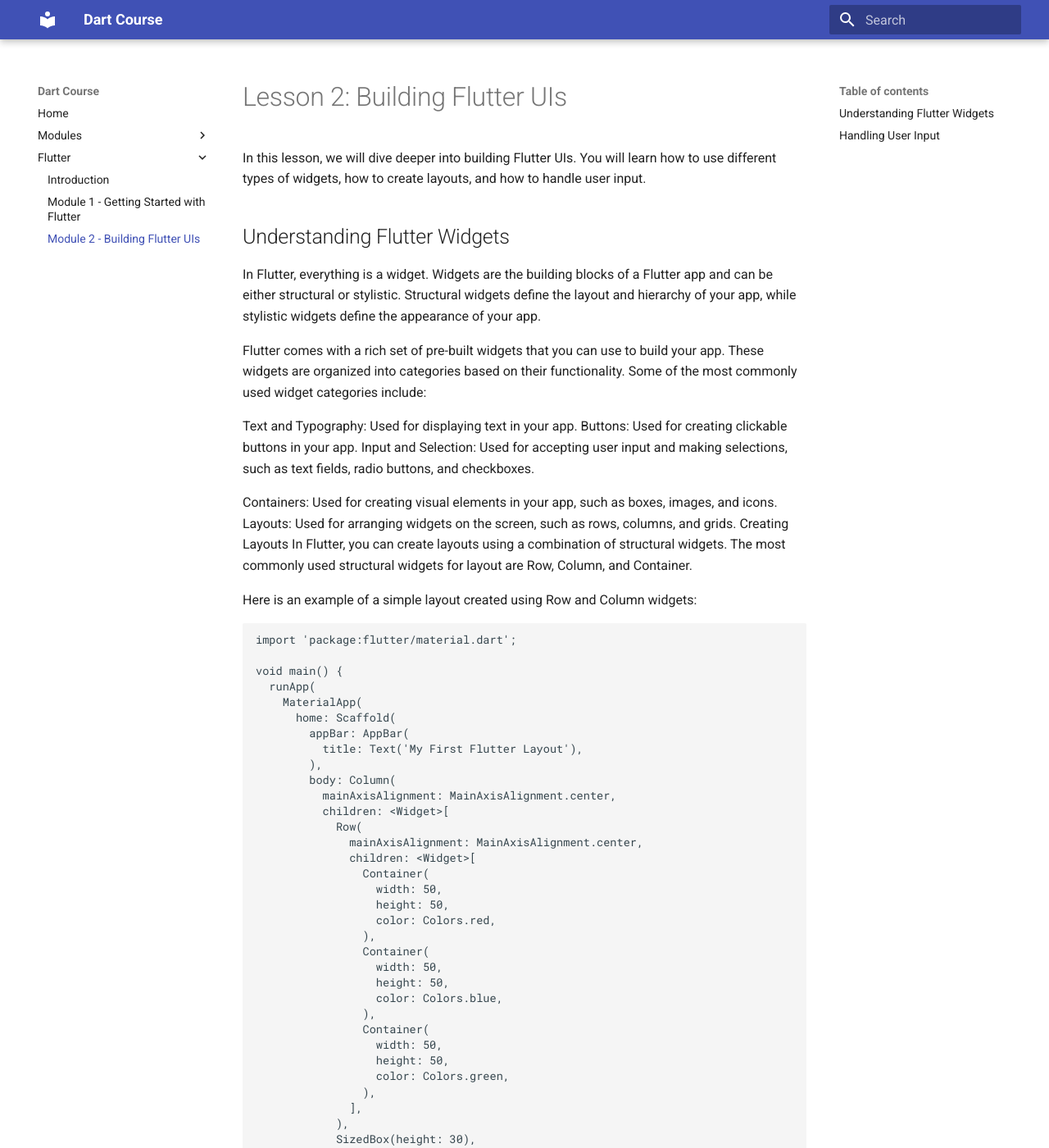
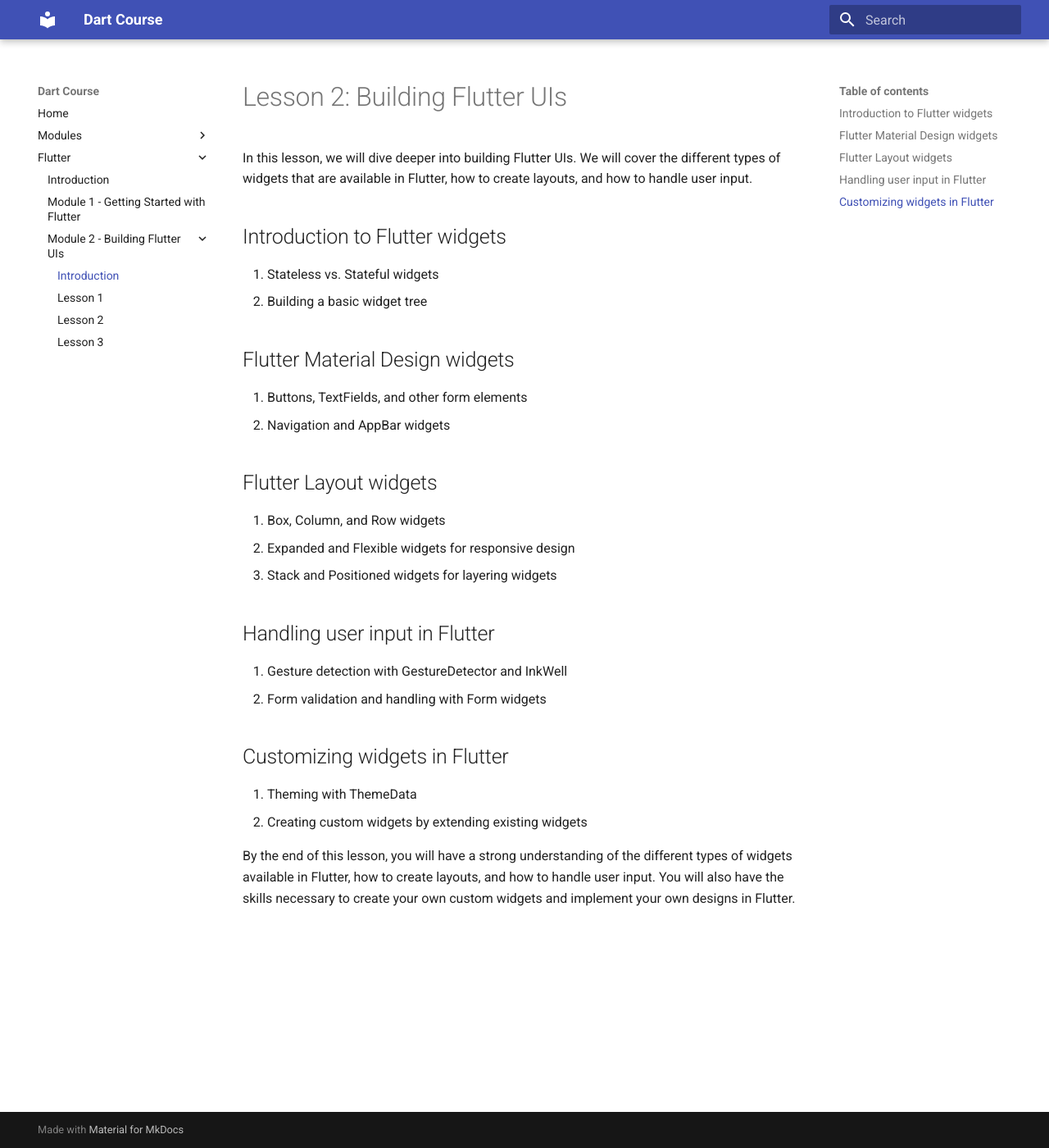
Before and after one commit to alexiusacademia/dart-course, an MkDocs documentation site: the page built from docs/flutter/module2.md, in a window 1280 px wide and 1400 px high. Shown: the whole window at 82% size. Built offline with MkDocs 1.6.1 and Material for MkDocs 9.7.7, drawn with Linux system fonts in a browser that asks for light colours; some of the changed text lies outside the part shown.

Commit message:
Divided sub-lessons of Lesson 2 to different files

````diff
--- a/docs/flutter/module2.md
+++ b/docs/flutter/module2.md
@@ -1,110 +1,31 @@
 # Lesson 2: Building Flutter UIs
 
-In this lesson, we will dive deeper into building Flutter UIs. You will learn how to use different types of widgets, how to create layouts, and how to handle user input.
+In this lesson, we will dive deeper into building Flutter UIs. We will cover the different types of widgets that are available in Flutter, how to create layouts, and how to handle user input.
 
-## Understanding Flutter Widgets
+## Introduction to Flutter widgets
 
-In Flutter, everything is a widget. Widgets are the building blocks of a Flutter app and can be either structural or stylistic. Structural widgets define the layout and hierarchy of your app, while stylistic widgets define the appearance of your app.
+1. Stateless vs. Stateful widgets
+2. Building a basic widget tree
 
-Flutter comes with a rich set of pre-built widgets that you can use to build your app. These widgets are organized into categories based on their functionality. Some of the most commonly used widget categories include:
+## Flutter Material Design widgets
 
-Text and Typography: Used for displaying text in your app.
-Buttons: Used for creating clickable buttons in your app.
-Input and Selection: Used for accepting user input and making selections, such as text fields, radio buttons, and checkboxes.
+1. Buttons, TextFields, and other form elements
+2. Navigation and AppBar widgets
 
-Containers: Used for creating visual elements in your app, such as boxes, images, and icons.
-Layouts: Used for arranging widgets on the screen, such as rows, columns, and grids.
-Creating Layouts
-In Flutter, you can create layouts using a combination of structural widgets. The most commonly used structural widgets for layout are Row, Column, and Container.
+## Flutter Layout widgets
 
-Here is an example of a simple layout created using Row and Column widgets:
+1. Box, Column, and Row widgets
+2. Expanded and Flexible widgets for responsive design
+3. Stack and Positioned widgets for layering widgets
 
-```
-import 'package:flutter/material.dart';
+## Handling user input in Flutter
 
-void main() {
-  runApp(
-    MaterialApp(
-      home: Scaffold(
-        appBar: AppBar(
-          title: Text('My First Flutter Layout'),
-        ),
-        body: Column(
-          mainAxisAlignment: MainAxisAlignment.center,
-          children: <Widget>[
-            Row(
-              mainAxisAlignment: MainAxisAlignment.center,
-              children: <Widget>[
-                Container(
-                  width: 50,
-                  height: 50,
-                  color: Colors.red,
-                ),
-                Container(
-                  width: 50,
-                  height: 50,
-                  color: Colors.blue,
-                ),
-                Container(
-                  width: 50,
-                  height: 50,
-                  color: Colors.green,
-                ),
-              ],
-            ),
-            SizedBox(height: 30),
-            Text(
-              'Hello, World!',
-              style: TextStyle(fontSize: 24),
-            ),
-          ],
-        ),
-      ),
-    ),
-  );
-}
-```
+1. Gesture detection with GestureDetector and InkWell
+2. Form validation and handling with Form widgets
 
-In this example, we create a Column widget that contains two child widgets: a Row widget and a Text widget. The Row widget contains three child widgets, each represented by a Container widget with a different color.
+## Customizing widgets in Flutter
 
-## Handling User Input
+1. Theming with ThemeData
+2. Creating custom widgets by extending existing widgets
 
-In Flutter, you can handle user input using input widgets such as TextField, Checkbox, and Radio. Here is an example of a simple form created using TextField and RaisedButton widgets:
-
-```
-import 'package:flutter/material.dart';
-
-void main() {
-  runApp(
-    MaterialApp(
-      home: Scaffold(
-        appBar: AppBar(
-          title: Text('My First Flutter Form'),
-        ),
-        body: Padding(
-          padding: EdgeInsets.all(16),
-          child: Column(
-            mainAxisAlignment: MainAxisAlignment.center,
-            children: <Widget>[
-              TextField(
-                decoration: InputDecoration(labelText: 'Name'),
-              ),
-              SizedBox(height: 16),
-              TextField(
-                decoration: InputDecoration(labelText: 'Email'),
-              ),
-              SizedBox(height: 16),
-              RaisedButton(
-                child: Text('Submit'),
-                onPressed: () {},
-              ),
-            ],
-          ),
-        ),
-      ),
-    ),
-  );
-}
-```
-
-In this example, we create a form with two TextFields and a RaisedButton. The TextFields allow the user to input their name and email, and the RaisedButton is used to submit the form.
+By the end of this lesson, you will have a strong understanding of the different types of widgets available in Flutter, how to create layouts, and how to handle user input. You will also have the skills necessary to create your own custom widgets and implement your own designs in Flutter.
--- a/mkdocs.yml
+++ b/mkdocs.yml
@@ -15,7 +15,11 @@ nav:
   - Flutter:
       - Introduction: flutter/introduction.md
       - Module 1 - Getting Started with Flutter: flutter/module1.md
-      - Module 2 - Building Flutter UIs: flutter/module2.md
+      - Module 2 - Building Flutter UIs:
+          - Introduction: flutter/module2.md
+          - Lesson 1: flutter/lesson2/2.1.md
+          - Lesson 2: flutter/lesson2/2.2.md
+          - Lesson 3: flutter/lesson2/2.3.md
 
 theme:
   name: material
````
Also changed, not shown: docs/flutter/lesson2/2.1.md (added, +102 -0 lines), docs/flutter/lesson2/2.2.md (added, +79 -0 lines), docs/flutter/lesson2/2.3.md (added, +100 -0 lines).
